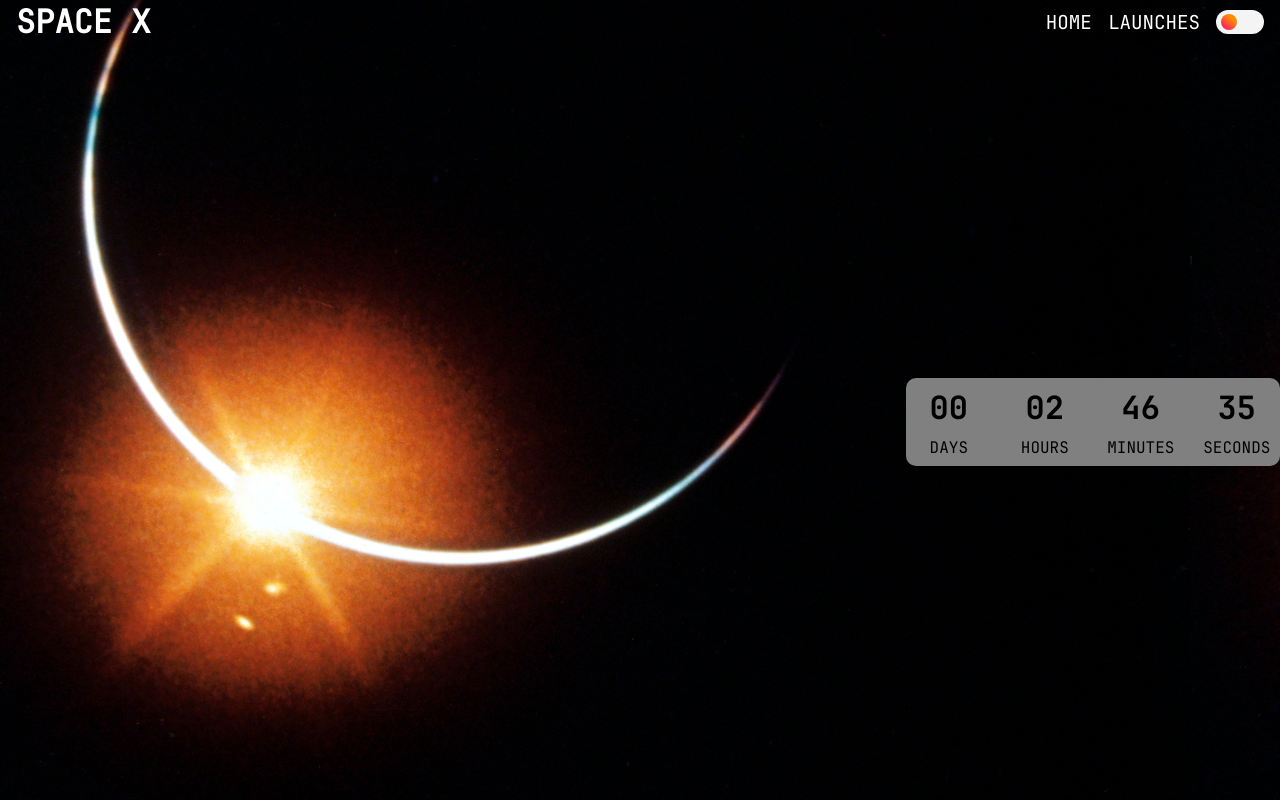
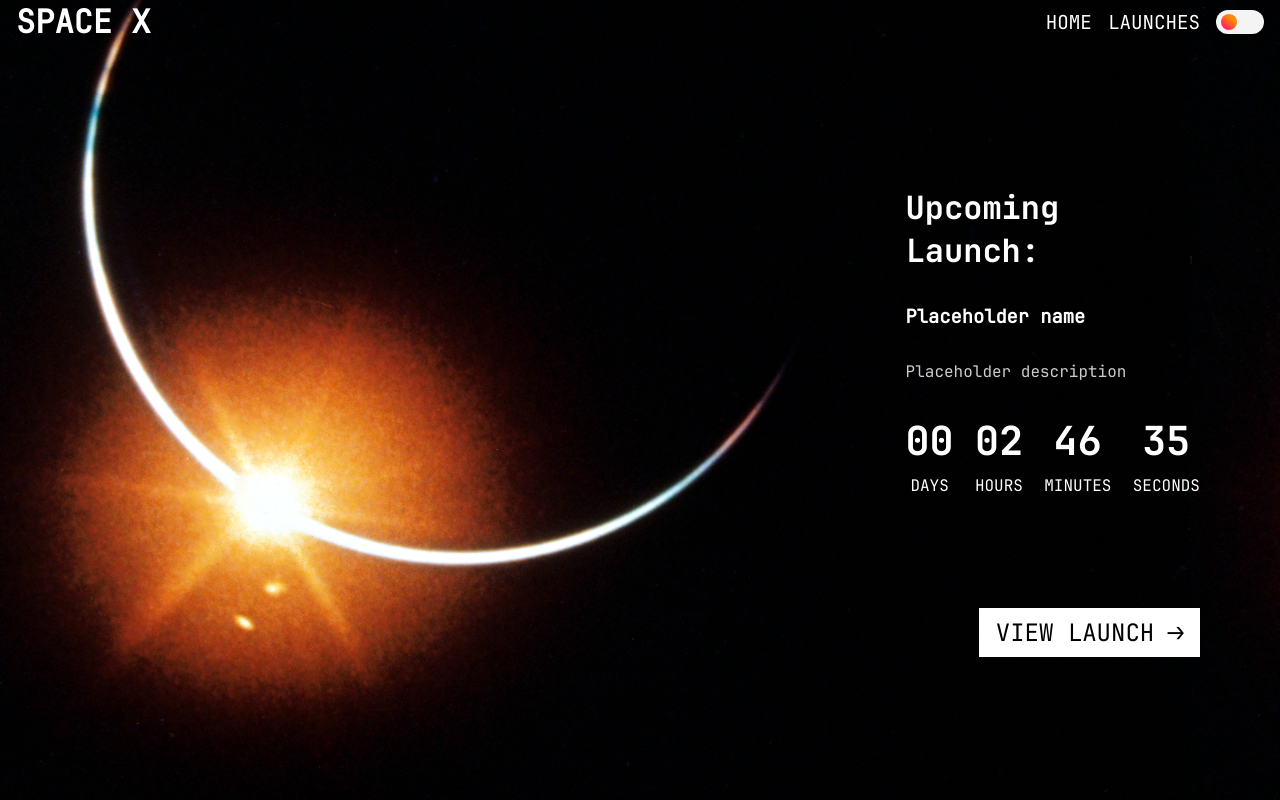
Before and after one commit to josipzunic/Internship-16-SpaceX, a React (Vite) app: page / in a window 1280 px wide. Built offline with nearby package versions, Linux system fonts and the light colour scheme.

Commit message:
Add design to timer

```diff
--- a/src/components/Timer/Timer.module.css
+++ b/src/components/Timer/Timer.module.css
@@ -1,12 +1,33 @@
 .timer {
   display: flex;
+  flex-direction: column;
   justify-content: center;
-  align-items: center;
-  gap: 1rem;
-  background-color: gray;
-  padding: 0.5rem 0.2rem 0.5rem 0.2rem;
-  border-radius: 10px;
-  width: fit-content;
+  align-items: flex-start;
+  gap: 2rem;
+  width: 23vw;
+  color: white;
+}
+
+.title {
+  font-family: var(--main-font-bold);
+  font-size: 2rem;
+}
+
+.missionName {
+  font-family: var(--main-font);
+  margin: 0;
+}
+
+.missionDescription {
+  font-family: var(--main-font);
+  opacity: 0.8;
+  margin: 0;
+}
+
+.countdown {
+  display: flex;
+  justify-content: space-between;
+  width: 100%;
 }
 
 .timerItem {
@@ -14,7 +35,7 @@
   flex-direction: column;
   align-items: center;
   justify-content: center;
-  width: 5rem;
+  width: auto;
   gap: 0.5rem;
 }
 
@@ -24,12 +45,40 @@
 }
 
 .timerValue {
-    font-size: 2rem;
-    font-weight: bold;
-    font-family: var(--main-font-bold);
+  font-size: 2.5rem;
+  font-weight: bold;
+  font-family: var(--main-font-bold);
 }
 
 .timerText {
-    font-size: 1rem;
-    font-family: var(--main-font);
+  font-size: 1rem;
+  font-family: var(--main-font);
 }
+
+.buttonContainer {
+  align-self: end;
+}
+
+.button {
+  margin-top: 5rem;
+  padding: 0.5rem 1rem 0.5rem 1rem;
+  background-color: white;
+  border: 1px solid white;
+  font-size: 1.5rem;
+  color: black;
+  font-family: var(--main-font);
+  cursor: pointer;
+}
+
+.button:hover {
+ transform: translateY(-1px);
+}
+
+.arrow {
+  transition: all 0.2s ease-in;
+  display: inline-block;
+}
+
+.button:hover > .arrow {
+  transform: translateX(5px);
+}
--- a/src/components/Timer/Timer.tsx
+++ b/src/components/Timer/Timer.tsx
@@ -27,6 +27,16 @@
 
   return (
     <div className={styles.timer}>
+      <div>
+        <h2 className={styles.title}>Upcoming Launch: </h2>
+      </div>
+      <div>
+        <h3 className={styles.missionName}>Placeholder name</h3>
+      </div>
+      <div className={styles.missionDescription}>
+        <p>Placeholder description</p>
+      </div>
+      <div className={styles.countdown}>
         <div className={styles.timerItem}>
           <p className={styles.timerValue}>{pad(days)}</p>
           <p className={styles.timerText}>DAYS</p>
@@ -44,5 +54,11 @@
           <p className={styles.timerText}>SECONDS</p>
         </div>
       </div>
+      <div className={styles.buttonContainer}>
+        <button className={styles.button}>
+          VIEW LAUNCH <span className={styles.arrow}>&#10230;</span>
+        </button>
+      </div>
+    </div>
   );
 };
--- a/src/pages/home/Home.module.css
+++ b/src/pages/home/Home.module.css
@@ -2,4 +2,5 @@
     display: flex;
     justify-content: flex-end;
     align-items: center;
+    padding-right: 5rem;
 }
```
Lines whose indentation alone changed are shown as unchanged.
